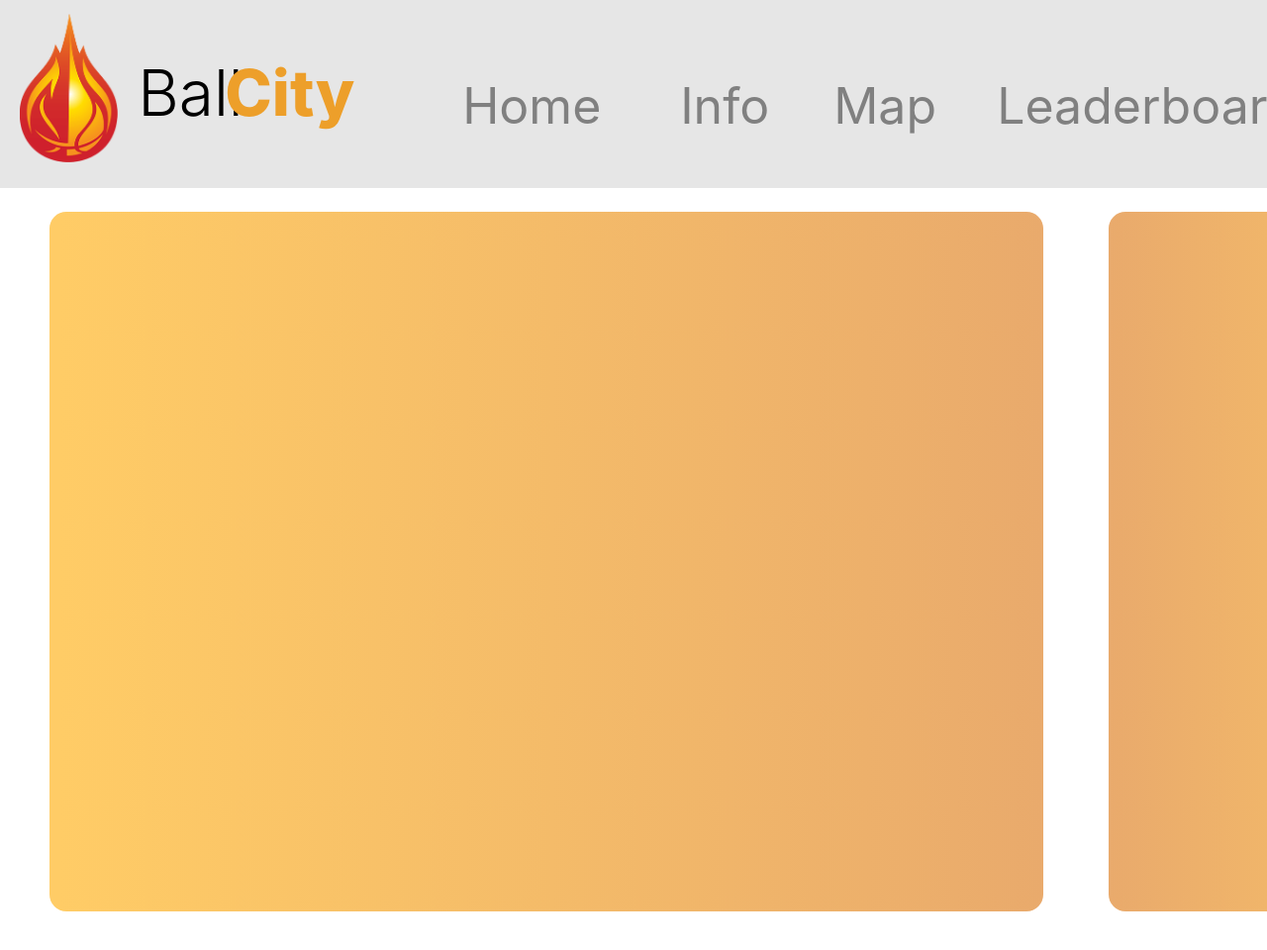
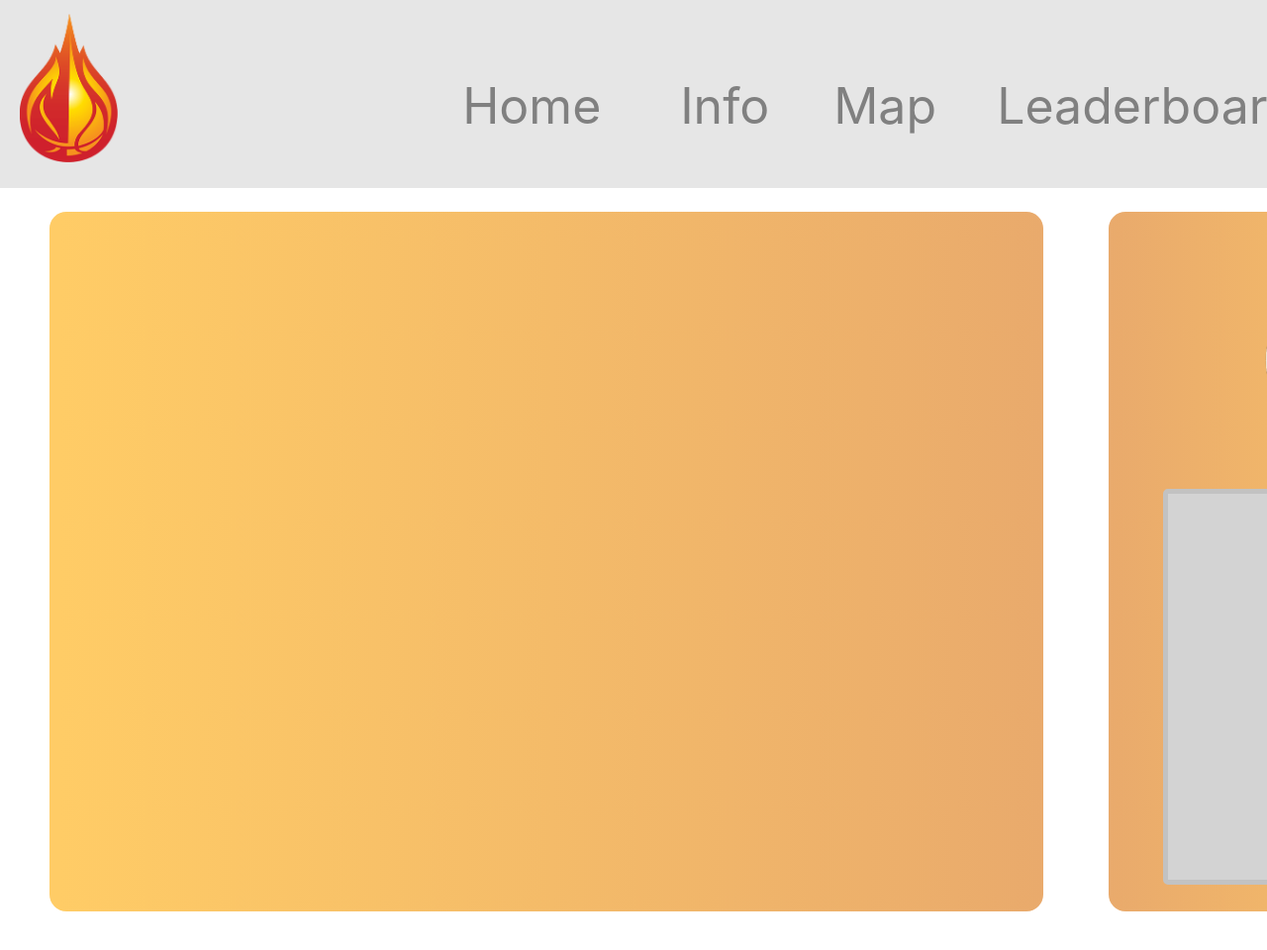
Before and after one commit to LABSUN/Yeats, a PHP site: page /Main.html in a window 1280 px wide. Shown: the top 960 px of the page at 99% size. Run offline with PHP 8.4, Linux system fonts and the light colour scheme.

Commit message:
Logo fix

```diff
--- a/Main.html
+++ b/Main.html
@@ -10,15 +10,20 @@
     <div>
         <div class="rectangle"></div>
         <img class="Image2" src="Logo.png" alt="BallCity">
-        <h1 class="ball">Ball</h1>
-        <h1 class="City">City</h1>
+
         <button type="button" onclick="window.location.href='Main.html'"class="button">Home</button>
         <button type="button" onclick="window.location.href='Map.html'"class="button1">Map</button>
         <button type="button" onclick="window.location.href='Leaderboard.html'"class="button2">Leaderboards</button>
         <button type="button" onclick="window.location.href='Tournaments.html'"class="button3">Tournaments</button>
         <button type="button" onclick="window.location.href='Info.html'"class="button4">Info</button>
         <div class="rectangle1"></div>
-        <div class="rectangle2"></div>
+        <div>
+        <div class="rectangle2">
+        <img class="Man" src="GG.png" alt="Man"/>
+        <div class="Rectangle3"></div>
+        </div>
+
+
     </div>
     </body>
 </html>
--- a/Styles1.css
+++ b/Styles1.css
@@ -12,31 +12,7 @@
     padding:20px;
     margin-top:-230px;
 }
-.ball{
-    position: absolute;
-width: 109px;
-height: 175px;
-font-weight: 300;
-line-height: normal;
-font-size: 64px;
-display: inline-block;
-color: #000000;
-margin-top:-135px;
-margin-left: 0px;
-}
 
-.City{
-    position: absolute;
-width: 113px;
-height: 75px;
-display:inline-block;
-margin-left: 88px;
-margin-top:-135px;
-font-weight: 800;
-line-height: normal;
-font-size: 64px;
-color: #ED9F2A;
-}
 .button{
     border: none;
     background-color: transparent;
@@ -135,7 +111,7 @@ color: #ED9F2A;
         }
 
         .rectangle1{
-            position: fixed;
+        position: fixed;
         width: 1004px;
         height: 707px;
         margin-left:50px;
@@ -148,14 +124,28 @@ color: #ED9F2A;
         }
 
         .rectangle2{
-            position: fixed;
+         position: fixed;
         width: 504px;
         height: 707px;
         margin-left:1120px;
-
         background-color: rgb(248, 226, 194);
         background: linear-gradient(to left, #ffcc66 1%, #e9aa6c 100%);
         box-sizing: border-box;
-
         border-radius: 17px;
         }
+        .Man{
+            display:inline-block;
+            width:200px;
+            margin-left:150px;
+            margin-top:50px;
+            position:fixed;
+        }
+        .Rectangle3{
+            height:400px;
+            width:400px;
+            background-color: lightgrey;
+            border: 5px solid #C2C2C2;
+            border-radius: 5px;
+            margin-top:280px;
+            margin-left:55px;
+        }
```
Also changed, not shown: home.html (+3 -5 lines), styles.css (+15 -25 lines), Capture_burned.png (added), Daby.jpg (added), GG.png (added), Joy.png (added).
